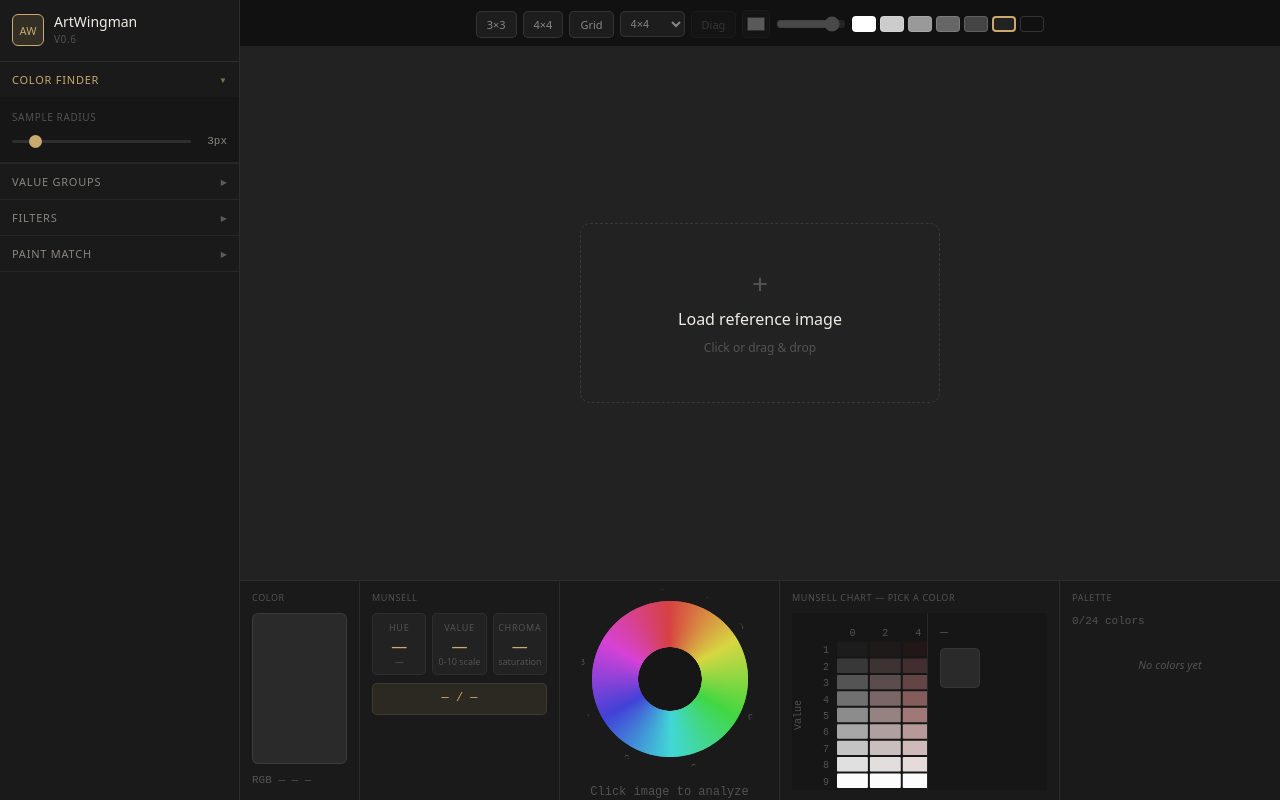
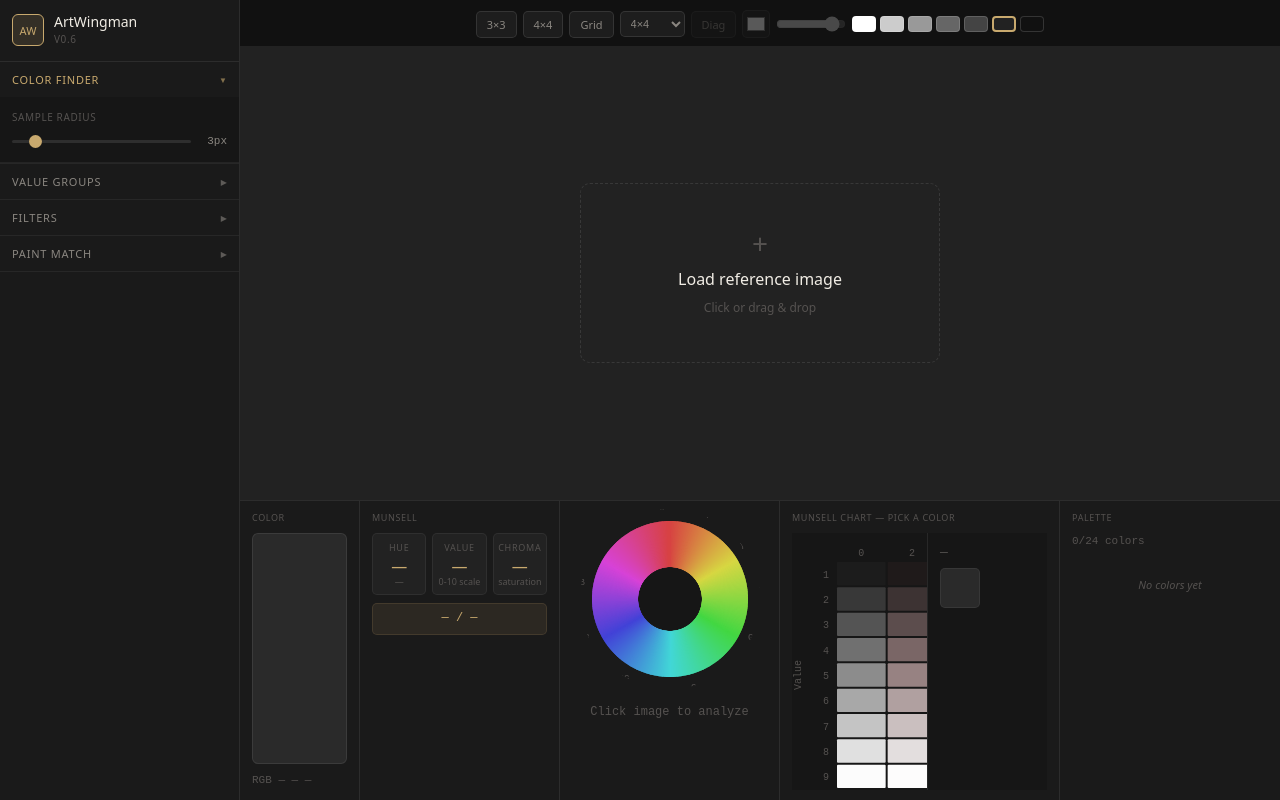
Before and after one commit to manvredo/artwingman, a Next.js app: page / in a window 1280 px wide. Built offline with nearby package versions, Linux system fonts and the light colour scheme.

Commit message:
v0.6 - infoBar height: 220px → 300px for larger Munsell chart cells
Co-Authored-By: Claude Sonnet 4.6 <noreply@anthropic.com>

```diff
--- a/styles/Home.module.css
+++ b/styles/Home.module.css
@@ -468,7 +468,7 @@
 /* ── Info Bar ───────────────────────────────────────────── */
 .infoBar {
   flex-shrink: 0;
-  height: 220px;
+  height: 300px;
   background: #1a1a1a;
   border-top: 1px solid rgba(255,255,255,0.08);
   display: flex;
```
